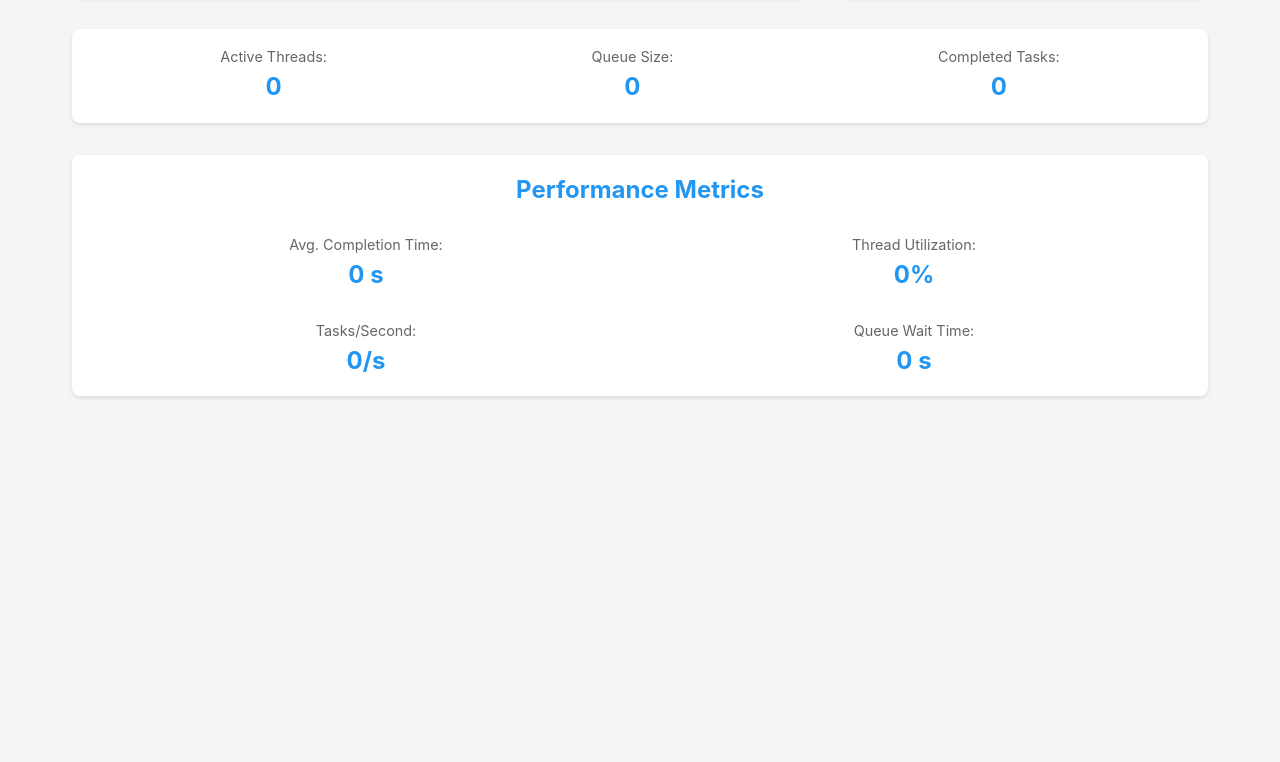
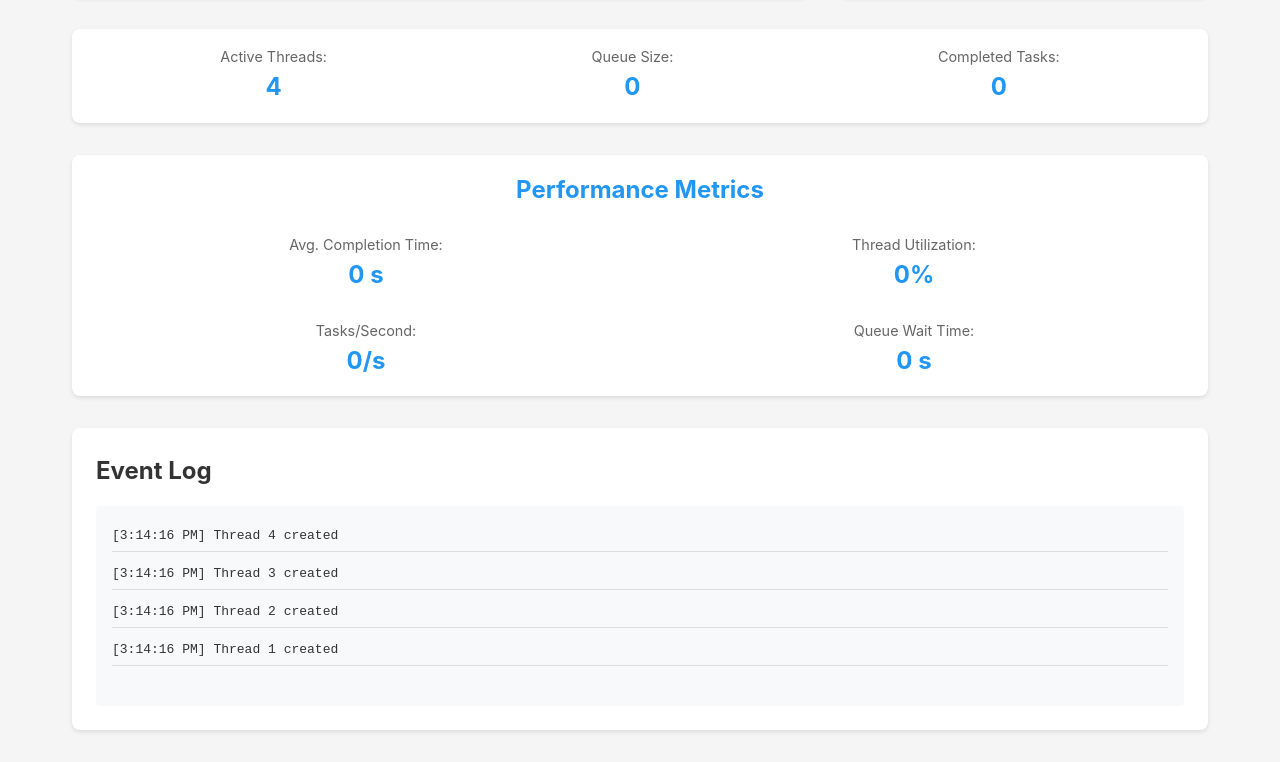
Before and after one commit to smurfstack-dev/Scalable-Thread-Management-Library, a plain HTML site: page thread-visualization/index.html in a window 1280 px wide. Shown: the part 379-1141 px from the top of the page. Before the commit the page ends 839 px from the top, so only its background shows below. Drawn offline with Linux system fonts and the light colour scheme.

Commit message:
Add event log section to index.html
Updated The frontend structure

```diff
--- a/thread-visualization/index.html
+++ b/thread-visualization/index.html
@@ -71,7 +71,12 @@
                     </div>
                 </div>
             </section>
-
+            <section class="log-panel">
+                <h2>Event Log</h2>
+                <div id="logContainer" class="log-container">
+                    <!-- Log messages will be added here -->
+                </div>
+            </section>
 
         </main>
     </div>
```
